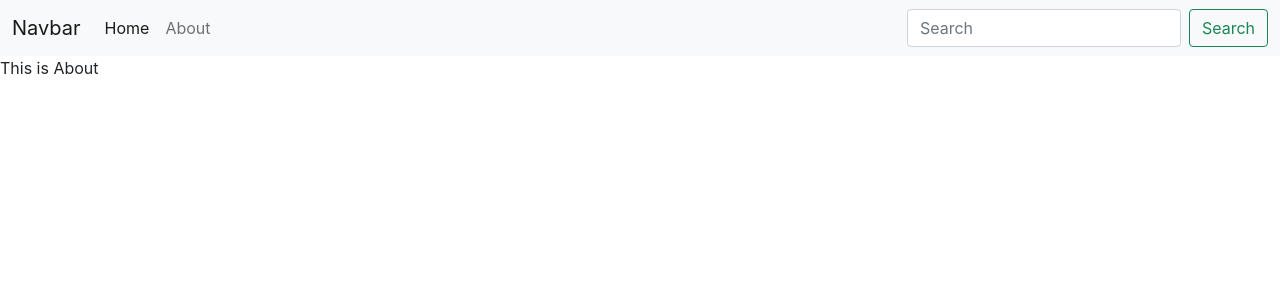
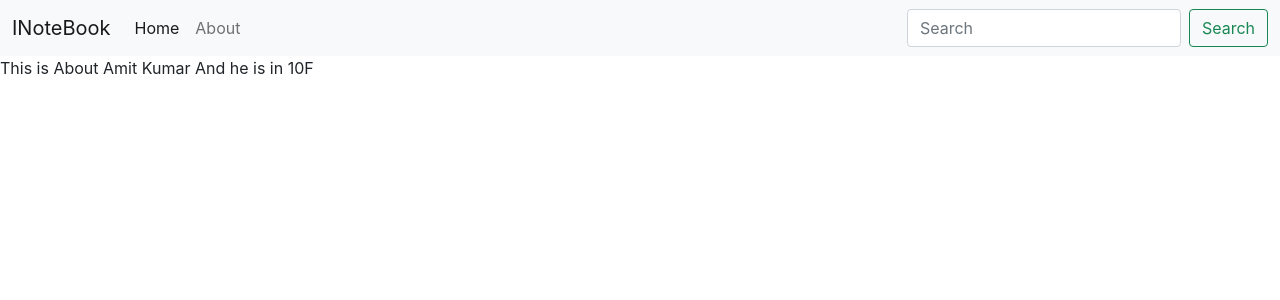
Before and after one commit to Sumit931kr/inotebook, a React (Create React App) app: page /about in a window 1280 px wide. Shown: the top 300 px of the page. Built offline with nearby package versions, Linux system fonts and the light colour scheme.

Commit message:
Tutorial 58 is completed

```diff
--- a/src/App.js
+++ b/src/App.js
@@ -7,17 +7,21 @@
 import Navbar from './Components/Navbar';
 import About from './Components/About';
 import Home from './Components/Home';
+import NoteState from './context/notes/NoteState';
+
 
 function App() {
   return (
     <>
-      <Router>
+    <NoteState>
+  <Router>
     <Navbar/>
         <Routes>
           <Route exact path="/" element={<Home />} />
           <Route exact path="/about" element={<About />} />
         </Routes>
       </Router>
+      </NoteState>
     </>
   );
 }
--- a/src/Components/About.js
+++ b/src/Components/About.js
@@ -1,9 +1,17 @@
-import React from 'react'
+import React, {useContext } from 'react'
+import noteContext from '../context/notes/noteContext'
 
 export default function About() {
+
+    const a = useContext(noteContext)
+
+
+  a.Update();
+
+
     return (
         <div>
-          This is About
+          This is About {a.state.name} And he is in {a.state.class}
         </div>
     )
 }
--- a/src/Components/Navbar.js
+++ b/src/Components/Navbar.js
@@ -6,7 +6,7 @@
         <div>
             <nav className="navbar navbar-expand-lg navbar-light bg-light">
                 <div className="container-fluid">
-                    <Link className="navbar-brand" to="">Navbar</Link>
+                    <Link className="navbar-brand" to="">INoteBook</Link>
                     <button className="navbar-toggler" type="button" data-bs-toggle="collapse" data-bs-target="navbarSupportedContent" aria-controls="navbarSupportedContent" aria-expanded="false" aria-label="Toggle navigation">
                         <span className="navbar-toggler-icon"></span>
                     </button>
--- /dev/null
+++ b/src/context/notes/NoteState.js
@@ -0,0 +1,29 @@
+// import react from "react";
+import NoteContext from "./noteContext";
+import { useState } from "react";
+
+const NoteState = (props) =>{
+const S1 = {
+    "name" : "Sumit Kumar",
+    "class" : "8"
+
+}
+const [state, setstate] = useState(S1)
+const Update = () => {
+    setTimeout(() => {
+        setstate ({
+            "name" : "Amit Kumar",
+            "class" : "10F"
+        })
+    }, 4000);
+}
+
+return (
+    <NoteContext.Provider value={{state, Update}}>
+        {props.children}
+    </NoteContext.Provider>
+)
+
+}
+
+export default NoteState
--- /dev/null
+++ b/src/context/notes/noteContext.js
@@ -0,0 +1,5 @@
+import { createContext } from "react";
+
+const noteContext = createContext();
+
+export default noteContext;
```
Also changed, not shown: 1 other file (tests, documents, lock files or other folders).
